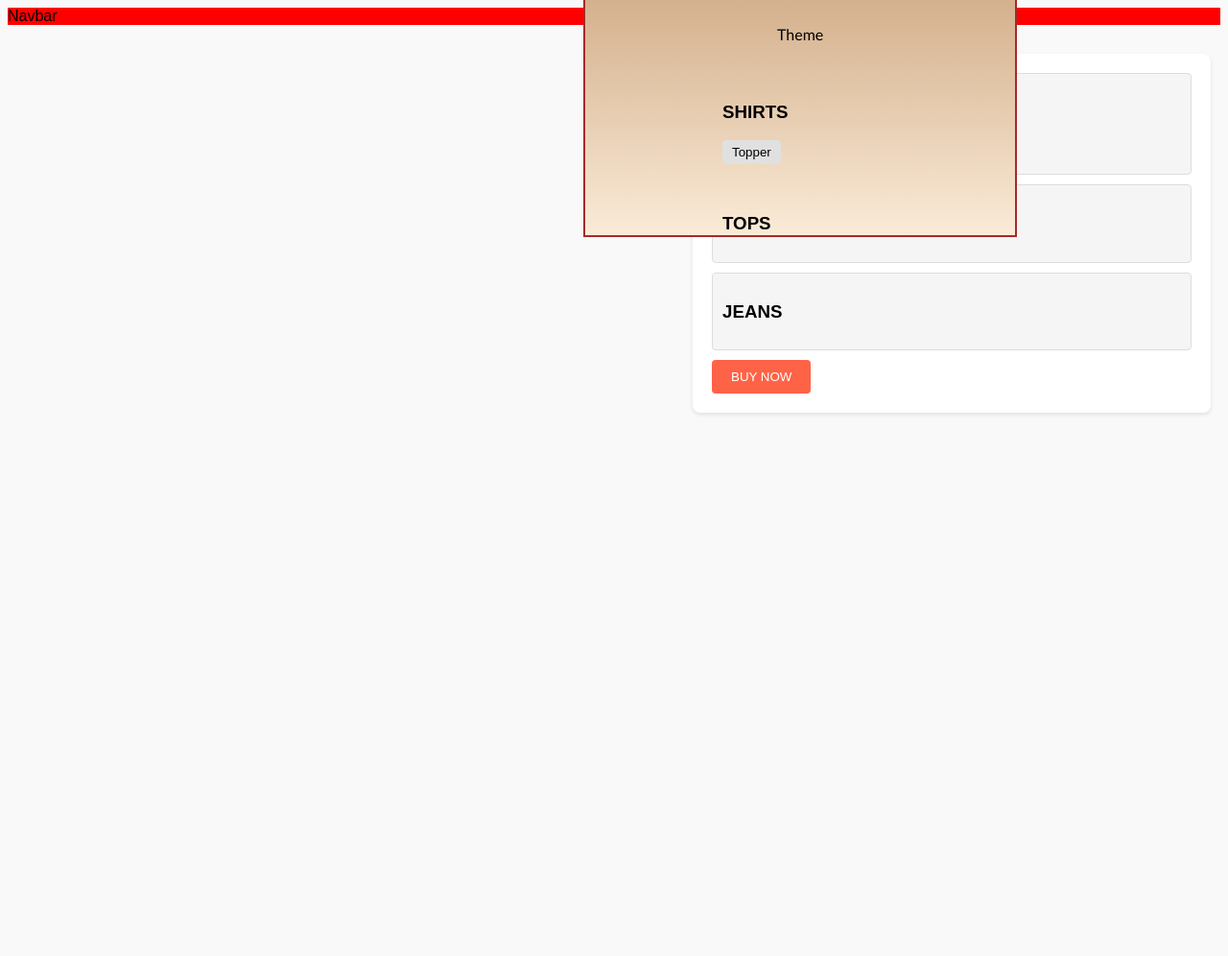
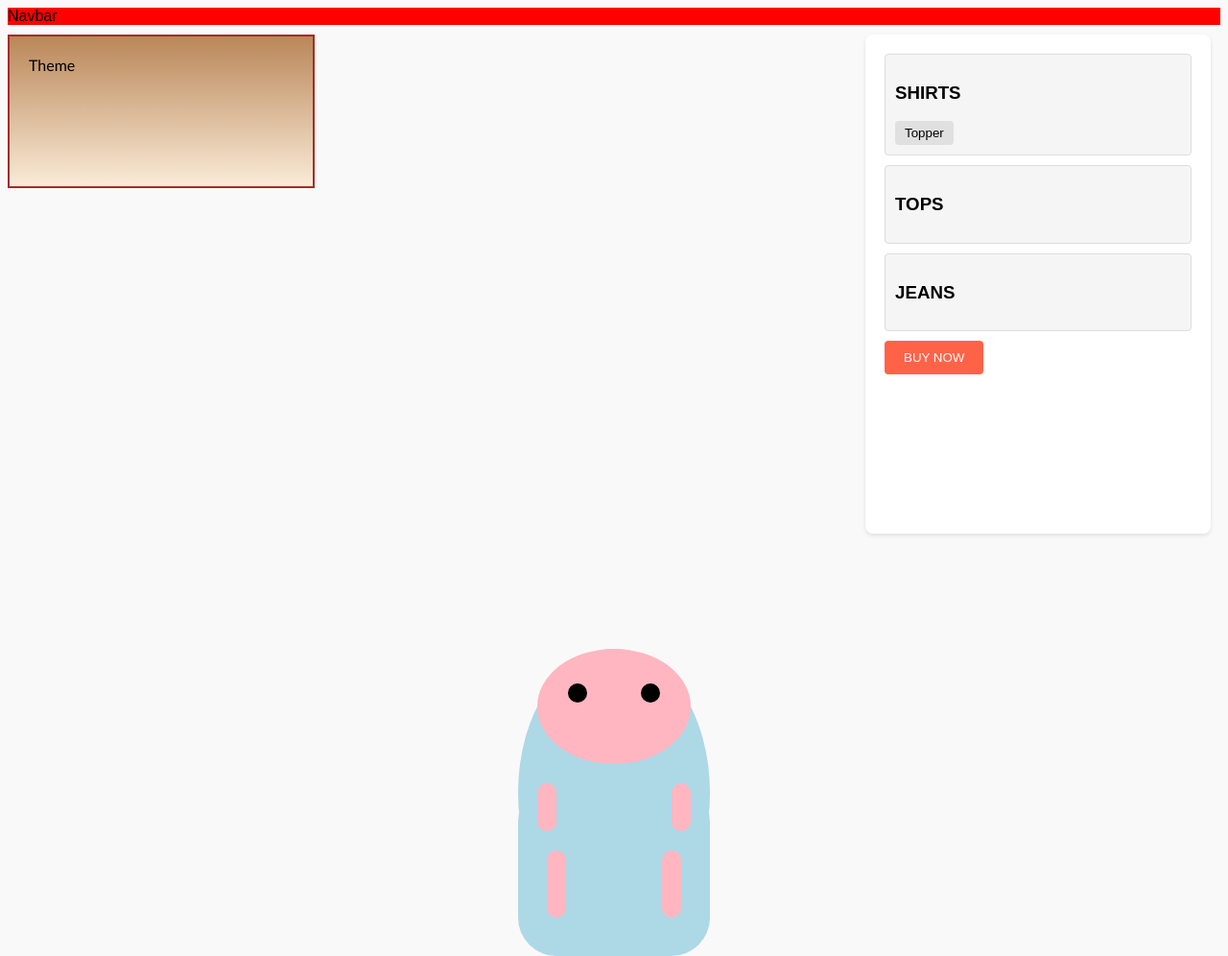
Before and after one commit to Justaditi/myntra, a plain HTML site: page index.html in a window 1280 px wide. Shown: the whole page at 96% size. Before the commit the page ends 800 px from the top, so only its background shows below. Drawn offline with Linux system fonts and the light colour scheme.

Commit message:
changes made

```diff
--- a/index.html
+++ b/index.html
@@ -1,3 +1,4 @@
+<!--
 <!DOCTYPE html>
 <html lang="en">
 <head>
@@ -8,30 +9,25 @@
 </head>
 <body>
     <nav>Navbar</nav>
-    <div class="cont" id="theme">Theme</div>
-
-    <div class="cont" id="container">
-        <header>
-            <!-- Character area (image or SVG) -->
-            <!-- Example: <img src="character.png" alt="Character"> -->
-        </header>
+    <div class="y">
+        <div id="theme" class="cont">Theme</div>
+        <div id="container" class="cont">
+            <header></header>
             <div class="compartment">
                 <h3>SHIRTS</h3>
                 <button class="feature-button">Topper</button>
-            <!-- Add more buttons/icons for other features -->
             </div>
             <div class="compartment">
                 <h3>TOPS</h3>
-            <!-- Add buttons/icons here -->
             </div>
             <div class="compartment">
                 <h3>JEANS</h3>
-            <!-- Add buttons/icons here -->
             </div>
             <button class="buy-button">BUY NOW</button>
         </div>
 
-  <!-- <div class="character">
+    </div>
+    <div class="character">
         <div class="head">
             <div class="eyes">
                 <div class="left-eye"></div>
@@ -49,8 +45,55 @@
                 <div class="right-leg"></div>
             </div>
         </div>
-  </div> -->
-
+    </div>
 
 </body>
+</html> -->
+<!DOCTYPE html>
+<html lang="en">
+<head>
+    <meta charset="UTF-8">
+    <meta name="viewport" content="width=device-width, initial-scale=1.0">
+    <title>Myntra</title>
+    <link rel="stylesheet" href="style.css">
+</head>
+<body>
+    <nav>Navbar</nav>
+    <div class="top-container">
+        <div id="theme" class="cont">Theme</div>
+        <div id="container" class="cont">
+            <header></header>
+            <div class="compartment">
+                <h3>SHIRTS</h3>
+                <button class="feature-button">Topper</button>
+            </div>
+            <div class="compartment">
+                <h3>TOPS</h3>
+            </div>
+            <div class="compartment">
+                <h3>JEANS</h3>
+            </div>
+            <button class="buy-button">BUY NOW</button>
+        </div>
+    </div>
+    <div class="character">
+        <div class="head">
+            <div class="eyes">
+                <div class="left-eye"></div>
+                <div class="right-eye"></div>
+            </div>
+            <div class="mouth"></div>
+        </div>
+        <div class="torso">
+            <div class="arms">
+                <div class="left-arm"></div>
+                <div class="right-arm"></div>
+            </div>
+            <div class="legs">
+                <div class="left-leg"></div>
+                <div class="right-leg"></div>
+            </div>
+        </div>
+    </div>
+</body>
 </html>
--- a/style.css
+++ b/style.css
@@ -1,30 +1,52 @@
-  nav{
+   /* nav{
     width: 100%;
     background-color: red;}
+    #theme{
 
-    #theme{
-       display: inline;
         border: 2px solid brown;
-        margin-left: 600px;
-
-        padding: 200px;
+        margin-left: 900px;
+        margin-top: 10px;
+        padding: 20px;
         height: 10rem;
         width: 20rem;
         background-image: linear-gradient( #ba8759 , #faebd7);
         font-family:'Gill Sans', 'Gill Sans MT', Calibri, 'Trebuchet MS', sans-serif;
+        box-sizing: border-box;
 
     }
-    .cont{
+    .y{
+        display: flex;
+        justify-content: space-around;
 
     }
+     #container {
+        width: 20rem;
+        height: 30rem;
+        max-width: 500px;
+        margin: 0 auto;
+        margin-top: 10px;
+        margin-right: 10px;
+        margin-bottom: 100px;
+        padding: 20px;
+        background-color: #ffffff;
+        border-radius: 8px;
+        box-shadow: 0 2px 4px rgba(0, 0, 0, 0.1);
+    }
+
+
+
 
    .character {
-        width: 300px;
-        height: 400px;
-        margin: 0 400px;
+        width: 200px;
+        height: 300px;
+        margin-top: 0px;
+        margin-left: 500px;
+        display: inline-table;
         border-radius: 50%;
         background-color: lightblue;
       }
+
+
 
       .head {
         width: 80%;
@@ -60,7 +82,7 @@
         width: 50px;
         height: 10px;
         border-radius: 5px;
-        /* background-color: black; */
+
         position: relative;
         bottom: 20%;
         left: 50%;
@@ -108,16 +130,159 @@
         font-family: Arial, sans-serif;
         background-color: #f9f9f9;
     }
+
+
+    .compartment {
+        padding: 10px;
+        background-color: #f5f5f5;
+        border: 1px solid #ddd;
+        border-radius: 4px;
+        margin-bottom: 10px;
+    }
+
+
+    .feature-button {
+        background-color: #e0e0e0;
+        border: none;
+        padding: 5px 10px;
+        margin-right: 5px;
+        border-radius: 4px;
+        cursor: pointer;
+    }
+
+    .buy-button {
+        background-color: #ff6347;
+        color: white;
+        border: none;
+        padding: 10px 20px;
+        border-radius: 4px;
+        cursor: pointer;
+    }*/
+    nav {
+        width: 100%;
+        background-color: red;
+    }
+
+    #theme {
+        border: 2px solid brown;
+        margin-top: 10px;
+        padding: 20px;
+        height: 10rem;
+        width: 20rem;
+        background-image: linear-gradient(#ba8759, #faebd7);
+        font-family: 'Gill Sans', 'Gill Sans MT', Calibri, 'Trebuchet MS', sans-serif;
+        box-sizing: border-box;
+    }
+
+    .top-container {
+        display: flex;
+        justify-content: space-around;
+        align-items: flex-start;
+    }
+
     #container {
-
+        width: 20rem;
+        height: 30rem;
         max-width: 500px;
         margin: 0 auto;
         margin-top: 10px;
         margin-right: 10px;
+        margin-bottom: 100px;
         padding: 20px;
         background-color: #ffffff;
         border-radius: 8px;
         box-shadow: 0 2px 4px rgba(0, 0, 0, 0.1);
+    }
+
+    .character {
+        width: 200px;
+        height: 300px;
+        margin: 20px auto 0; /* Center horizontally below the theme */
+        border-radius: 50%;
+        background-color: lightblue;
+    }
+
+    .head {
+        width: 80%;
+        height: 40%;
+        border-radius: 50%;
+        margin: 20px auto;
+        background-color: lightpink;
+    }
+
+    .eyes {
+        position: relative;
+        top: 30%;
+    }
+
+    .left-eye,
+    .right-eye {
+        width: 20px;
+        height: 20px;
+        border-radius: 50%;
+        background-color: black;
+        position: absolute;
+    }
+
+    .left-eye {
+        left: 20%;
+    }
+
+    .right-eye {
+        right: 20%;
+    }
+
+    .mouth {
+        width: 50px;
+        height: 10px;
+        border-radius: 5px;
+        position: relative;
+        bottom: 20%;
+        left: 50%;
+        transform: translateX(-50%);
+    }
+
+    .torso {
+        width: 100%;
+        height: 60%;
+        border-radius: 40px;
+        margin-top: 20px;
+        background-color: lightblue;
+    }
+
+    .arms {
+        display: flex;
+        justify-content: space-between;
+        width: 80%;
+        margin: 10px auto;
+    }
+
+    .left-arm,
+    .right-arm {
+        width: 20px;
+        height: 50px;
+        border-radius: 10px;
+        background-color: lightpink;
+    }
+
+    .legs {
+        display: flex;
+        justify-content: space-between;
+        width: 70%;
+        margin: 20px auto;
+    }
+
+    .left-leg,
+    .right-leg {
+        width: 20px;
+        height: 70px;
+        border-radius: 10px;
+        background-color: lightpink;
+    }
+
+    body {
+        font-family: Arial, sans-serif;
+        background-color: #f9f9f9;
     }
 
     .compartment {
@@ -127,7 +292,7 @@
         border-radius: 4px;
         margin-bottom: 10px;
     }
-    /* Style the buttons/icons inside compartments */
+
     .feature-button {
         background-color: #e0e0e0;
         border: none;
@@ -136,7 +301,7 @@
         border-radius: 4px;
         cursor: pointer;
     }
-    /* Style the "BUY NOW" button */
+
     .buy-button {
         background-color: #ff6347;
         color: white;
```
Lines whose indentation alone changed are shown as unchanged.
